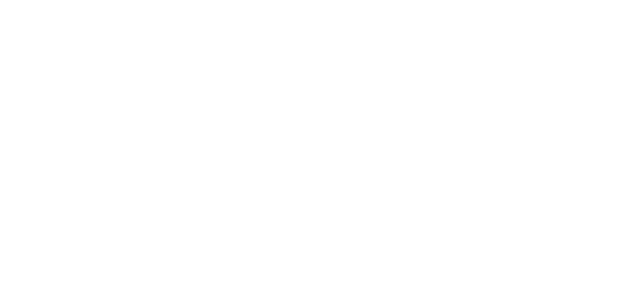
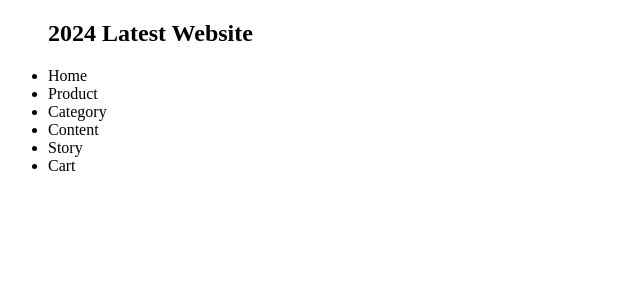
Before and after one commit to rogerandy/Shopping-Mall, a PHP site: page / in a window 1280 px wide. Before the commit the part shown is empty. Shown: the top 300 px of the page, without its empty margins (0-640 px from the left). Run offline with PHP 8.4, Linux system fonts and the light colour scheme.

Commit message:
index revised

```diff
--- a/css/style.css
+++ b/css/style.css
@@ -1 +1,5 @@
-/*# sourceMappingURL=style.css.map */
+* {
+  padding: 0;
+  margin: 0;
+  box-sizing: border-box;
+}/*# sourceMappingURL=style.css.map */
--- a/css/style.scss
+++ b/css/style.scss
@@ -0,0 +1,5 @@
+*{
+    padding: 0;
+    margin: 0;
+    box-sizing: border-box;
+}
--- a/index.php
+++ b/index.php
@@ -9,7 +9,54 @@
 </head>
 
 <body>
+    <!-- 開場動畫 -->
+    <div class="animated">
 
+    </div>
+
+    <header>
+        <nav>
+            <ul>
+                <div>
+                    <h2>2024 Latest Website</h2>
+                    <!-- <img src="" alt="">
+                    <i><a href=""></a></i> -->
+                </div>
+                <li>Home</li>
+                <li>Product</li>
+                <li>Category</li>
+                <li>Content</li>
+                <li>Story</li>
+                <li>Cart</li>
+            </ul>
+            <div id="photo">
+                <!-- 放照片 -->
+                <div></div>
+            </div>
+        </nav>
+    </header>
+
+    <main>
+        <section>
+            <div id="category">
+                <div id="photo"></div>
+            </div>
+        </section>
+    </main>
+
+    <footer>
+        <!-- 個人簡介 -->
+        <div>
+            <div><i></i></div>
+            <div><i></i></div>
+            <div><i></i></div>
+            <div><i></i></div>
+        </div>
+    </footer>
+
+    <!-- 移動是icon -->
+    <div id="icon"></div>
 </body>
+<script src="./app.js"></script>
 
 </html>
```
Also changed, not shown: app.js (added), login.php (added), story.php (added), 1 other file.
